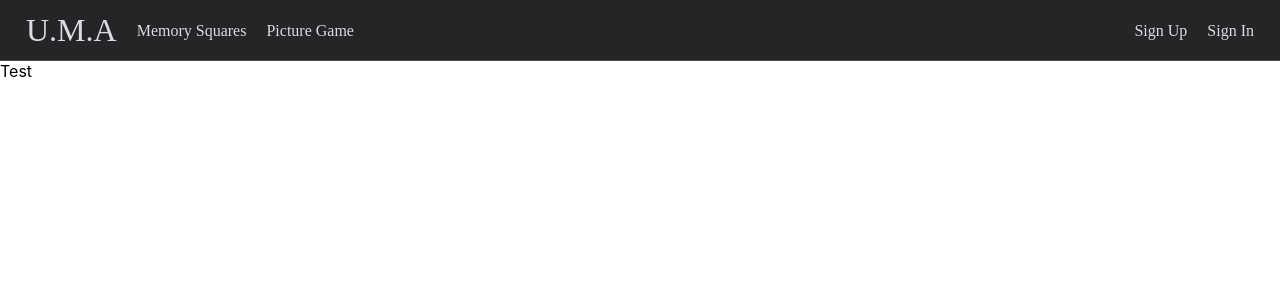
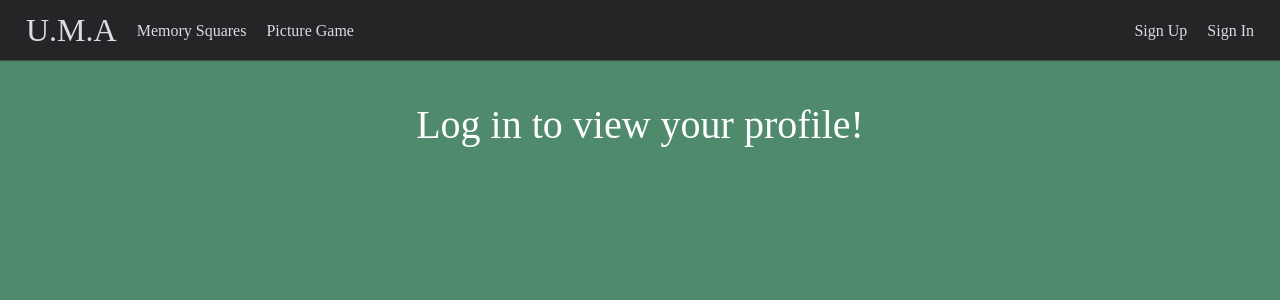
Before and after one commit to adithya-somasundaram/uma, a React (Create React App) app: page /my-profile in a window 1280 px wide. Shown: the top 300 px of the page. Built offline with nearby package versions, Linux system fonts and the light colour scheme.

Commit message:
done for user not logged in

```diff
--- a/src/components/MyProfile.js
+++ b/src/components/MyProfile.js
@@ -1,9 +1,22 @@
-import React from 'react'
+import React, {useContext} from 'react'
+
+// hooks
+import {User} from '../User'
 
 function MyProfile(){
+    const user = useContext(User);
+
+    if(user.value === '' || user.value == null){
+        return (
+            <div className="App-general">
+                <p className="title">Log in to view your profile!</p>
+            </div>
+        )
+    }
+
     return (
         <div>
-            Test
+            {user.value}
         </div>
     )
 }
```
